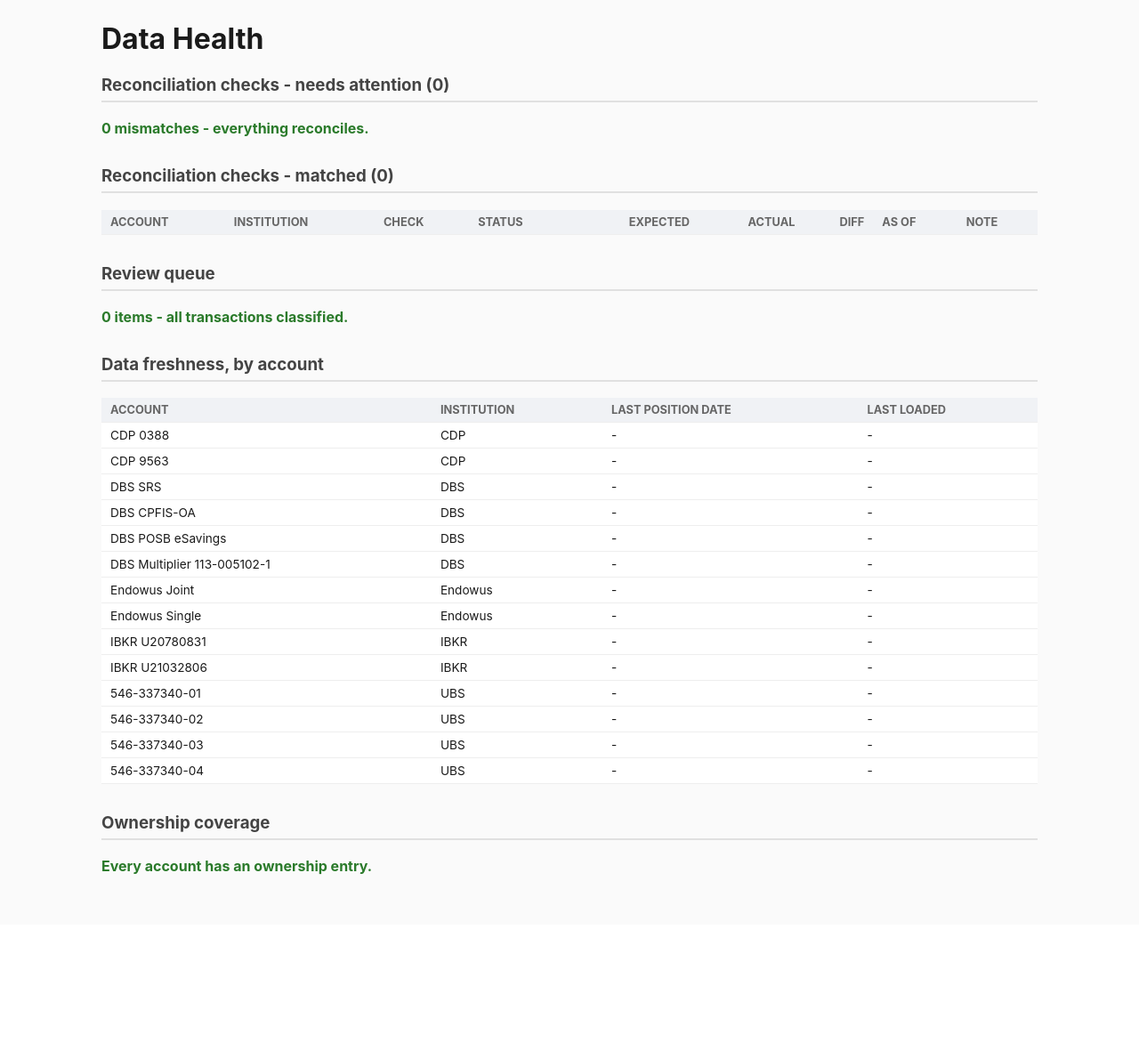
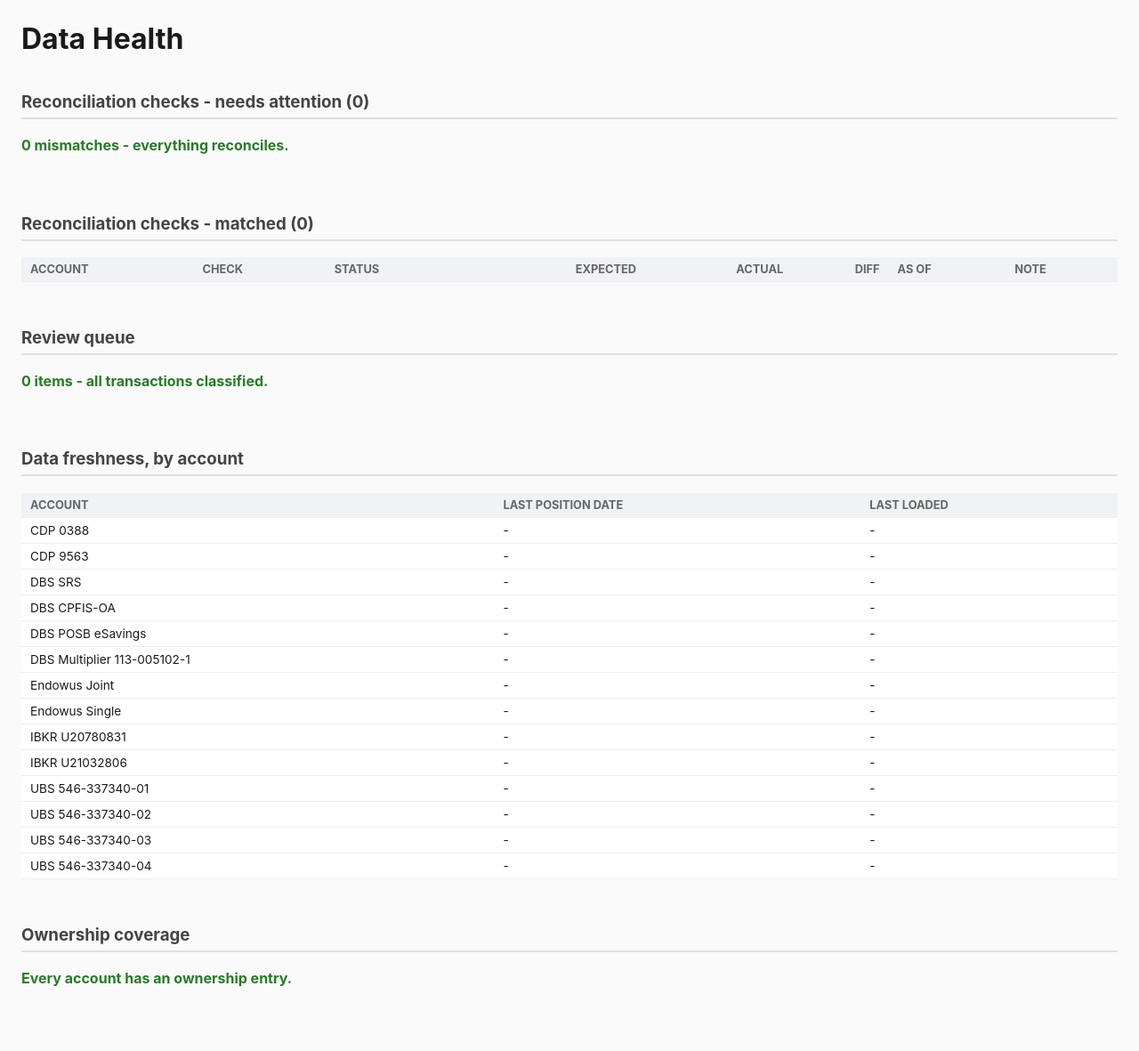
Before and after one commit to ss-ghub1/PersPortfolio, a Flask app: page /data_health in a window 1280 px wide. Shown: the part 55-1236 px from the top of the page at 89% size. Before the commit the page ends 1038 px from the top, so only its background shows below. Run offline with Flask 3, Linux system fonts and the light colour scheme; data comes from the database, SQL or seed files in the repository; data that the repository does not hold is empty.

Commit message:
Remove redundant Institution column app-wide; compact Transactions font

```diff
--- a/config/accounts.csv
+++ b/config/accounts.csv
@@ -1,8 +1,8 @@
 institution_id,native_account_code,account_label,base_currency,banking_relationship,display_code,funding_source
-UBS,0546 00337340 0001,UBS Portfolio 1,SGD,0546 00337340,546-337340-01,CASH
-UBS,0546 00337340 0002,UBS Portfolio 2,USD,0546 00337340,546-337340-02,CASH
-UBS,0546 00337340 0003,UBS Portfolio 3,USD,0546 00337340,546-337340-03,CASH
-UBS,0546 00337340 0004,UBS Portfolio 4 (direct equities - via proxy export),SGD,0546 00337340,546-337340-04,CASH
+UBS,0546 00337340 0001,UBS Portfolio 1,SGD,0546 00337340,UBS 546-337340-01,CASH
+UBS,0546 00337340 0002,UBS Portfolio 2,USD,0546 00337340,UBS 546-337340-02,CASH
+UBS,0546 00337340 0003,UBS Portfolio 3,USD,0546 00337340,UBS 546-337340-03,CASH
+UBS,0546 00337340 0004,UBS Portfolio 4 (direct equities - via proxy export),SGD,0546 00337340,UBS 546-337340-04,CASH
 Endowus,Endowus Joint,Endowus Joint (all goals),SGD,,Endowus Joint,CASH
 CDP,CDP 0388,CDP Securities Account (0388),SGD,,CDP 0388,CASH
 IBKR,U20780831,IBKR U20780831 (individual),SGD,,IBKR U20780831,CASH
--- a/static/style.css
+++ b/static/style.css
@@ -35,7 +35,7 @@ nav a.active { background: white; color: #1f3864; font-weight: bold; }
   font-size: 0.9em;
 }
 .owner-toggle a.active { background: #ffb000; color: #1a1a1a; border-color: #ffb000; font-weight: bold; }
-main { padding: 24px; max-width: 1100px; margin: 0 auto; }
+main { padding: 24px; max-width: 1600px; margin: 0 auto; }
 h1 { margin-top: 0; }
 .owner-badge {
   font-size: 0.5em;
@@ -49,6 +49,7 @@ h1 { margin-top: 0; }
 section { margin-bottom: 32px; }
 h2 { font-size: 1.3em; }
 h3 { color: #444; border-bottom: 2px solid #e0e0e0; padding-bottom: 6px; }
+section { overflow-x: auto; }
 table { width: 100%; border-collapse: collapse; background: white; }
 th, td { padding: 6px 10px; text-align: left; border-bottom: 1px solid #eee; font-size: 0.85em; vertical-align: top; }
 th { background: #f0f2f5; text-transform: uppercase; color: #666; font-size: 0.8em; }
@@ -79,6 +80,11 @@ tfoot td { font-weight: bold; border-top: 2px solid #999; }
 .filter-bar button:hover { background: #2d4a7a; }
 .nowrap { white-space: nowrap; }
 .hint { font-size: 0.5em; color: #888; font-weight: normal; }
+.table-compact th, .table-compact td { font-size: 0.75em; padding: 4px 8px; }
+.group-row td { border-top: 1px solid #ccc; }
+.sub-row td { color: #666; font-size: 0.95em; }
+.sub-row .sub-label { padding-left: 24px; }
+.hint-pct { color: #999; font-size: 0.9em; }
 .row-review { background: #fff0f0; }
 .row-gap { background: #f5f5f5; color: #777; }
 .all-clear { color: #2a7a2a; font-weight: bold; }
--- a/templates/_txn_detail.html
+++ b/templates/_txn_detail.html
@@ -1,9 +1,9 @@
 <section>
   <h3>Detail ({{ detail.rows | length }} transactions)</h3>
-  <table>
+  <table class="table-compact">
     <thead>
       <tr>
-        <th>Date</th><th>Account</th><th>Institution</th><th>Subtype</th>
+        <th>Date</th><th>Account</th><th>Subtype</th>
         <th>Description</th><th class="num">Qty</th><th class="num">Price</th>
         <th class="num">Amount (Native)</th><th class="num">Amount (SGD)</th>
       </tr>
@@ -13,7 +13,6 @@
       <tr>
         <td class="nowrap">{{ t.trade_date }}</td>
         <td>{{ t.display_code }}</td>
-        <td>{{ t.institution_id }}</td>
         <td>{{ t.txn_subtype or "-" }}</td>
         <td>{{ t.description or t.instrument_name or "-" }}</td>
         <td class="num">{{ "{:,.2f}".format(t.quantity) if t.quantity is not none else "-" }}</td>
--- a/templates/data_health.html
+++ b/templates/data_health.html
@@ -8,7 +8,7 @@
       <table>
         <thead>
           <tr>
-            <th>Account</th><th>Institution</th><th>Check</th><th>Status</th>
+            <th>Account</th><th>Check</th><th>Status</th>
             <th class="num">Expected</th><th class="num">Actual</th><th class="num">Diff</th>
             <th>As of</th><th>Note</th>
           </tr>
@@ -17,7 +17,6 @@
           {% for r in reconciliation.mismatches %}
           <tr class="{{ 'row-review' if r.label == 'MISMATCH / Review' else 'row-gap' }}">
             <td>{{ r.display_code }}</td>
-            <td>{{ r.institution_id }}</td>
             <td>{{ r.scope }}</td>
             <td><strong>{{ r.label }}</strong></td>
             <td class="num">{{ "{:,.2f}".format(r.expected_value) if r.expected_value is not none else "-" }}</td>
@@ -39,7 +38,7 @@
     <table>
       <thead>
         <tr>
-          <th>Account</th><th>Institution</th><th>Check</th><th>Status</th>
+          <th>Account</th><th>Check</th><th>Status</th>
           <th class="num">Expected</th><th class="num">Actual</th><th class="num">Diff</th>
           <th>As of</th><th>Note</th>
         </tr>
@@ -48,7 +47,6 @@
         {% for r in reconciliation.matched %}
         <tr>
           <td>{{ r.display_code }}</td>
-          <td>{{ r.institution_id }}</td>
           <td>{{ r.scope }}</td>
           <td>{{ r.label }}</td>
           <td class="num">{{ "{:,.2f}".format(r.expected_value) if r.expected_value is not none else "-" }}</td>
@@ -68,7 +66,7 @@
       <table>
         <thead>
           <tr>
-            <th>Account</th><th>Institution</th><th>Date</th><th class="num">Amount</th>
+            <th>Account</th><th>Date</th><th class="num">Amount</th>
             <th>Description</th><th>Source file</th>
           </tr>
         </thead>
@@ -76,7 +74,6 @@
           {% for t in review_queue %}
           <tr>
             <td>{{ t.display_code }}</td>
-            <td>{{ t.institution_id }}</td>
             <td class="nowrap">{{ t.trade_date }}</td>
             <td class="num">{{ "{:,.2f}".format(t.gross_amount) if t.gross_amount is not none else "-" }} {{ t.currency }}</td>
             <td>{{ t.raw_description or t.raw_txn_type_label or "-" }}</td>
@@ -94,13 +91,12 @@
     <h3>Data freshness, by account</h3>
     <table>
       <thead>
-        <tr><th>Account</th><th>Institution</th><th>Last position date</th><th>Last loaded</th></tr>
+        <tr><th>Account</th><th>Last position date</th><th>Last loaded</th></tr>
       </thead>
       <tbody>
         {% for f in freshness %}
         <tr>
           <td>{{ f.display_code }}</td>
-          <td>{{ f.institution_id }}</td>
           <td class="nowrap">{{ f.last_position_date or "-" }}</td>
           <td class="nowrap">{{ f.last_loaded_at or "-" }}</td>
         </tr>
--- a/templates/fees.html
+++ b/templates/fees.html
@@ -19,7 +19,7 @@
     <table>
       <thead>
         <tr>
-          <th>Account</th><th>Institution</th><th>Subtype</th><th>Year</th>
+          <th>Account</th><th>Subtype</th><th>Year</th>
           <th class="num"># Txns</th>
           <th class="num">Amount (Native)</th><th class="num">Amount (SGD)</th>
         </tr>
@@ -28,7 +28,6 @@
         {% for f in data.rows %}
         <tr>
           <td>{{ f.display_code }}</td>
-          <td>{{ f.institution_id }}</td>
           <td>{{ f.txn_subtype or "-" }}</td>
           <td>{{ f.year }}</td>
           <td class="num">{{ f.n }}</td>
@@ -39,7 +38,7 @@
       </tbody>
       <tfoot>
         <tr>
-          <td colspan="6">TOTAL</td>
+          <td colspan="5">TOTAL</td>
           <td class="num">{{ "{:,.2f}".format(data.total_sgd) }}</td>
         </tr>
       </tfoot>
--- a/templates/income.html
+++ b/templates/income.html
@@ -19,7 +19,7 @@
     <table>
       <thead>
         <tr>
-          <th>Account</th><th>Institution</th><th>Year</th><th>Subtype</th>
+          <th>Account</th><th>Year</th><th>Subtype</th>
           <th class="num"># Payments</th>
           <th class="num">Amount (Native)</th><th class="num">Amount (SGD)</th>
         </tr>
@@ -28,7 +28,6 @@
         {% for i in data.rows %}
         <tr>
           <td>{{ i.display_code }}</td>
-          <td>{{ i.institution_id }}</td>
           <td>{{ i.year }}</td>
           <td>{{ i.txn_subtype or "-" }}</td>
           <td class="num">{{ i.n }}</td>
@@ -39,7 +38,7 @@
       </tbody>
       <tfoot>
         <tr>
-          <td colspan="6">TOTAL</td>
+          <td colspan="5">TOTAL</td>
           <td class="num">{{ "{:,.2f}".format(data.total_sgd) }}</td>
         </tr>
       </tfoot>
--- a/templates/overview.html
+++ b/templates/overview.html
@@ -18,7 +18,7 @@
     <table>
       <thead>
         <tr>
-          <th>Account</th><th>Institution</th><th>Funding</th>
+          <th>Account</th><th>Funding</th>
           <th class="num">Native value</th><th class="num">Value (SGD)</th>
           {% if owner %}<th class="num">Ownership</th>{% endif %}
           <th>As of</th>
@@ -28,7 +28,6 @@
         {% for a in accounts.rows %}
         <tr>
           <td>{{ a.display_code }}</td>
-          <td>{{ a.institution_id }}</td>
           <td>{{ a.funding_source }}</td>
           <td class="num">{{ "{:,.0f}".format(a.native_value) }} {{ a.base_currency }}</td>
           <td class="num">{{ "{:,.0f}".format(a.value_sgd) if a.value_sgd is not none else "-" }}</td>
@@ -39,7 +38,7 @@
       </tbody>
       <tfoot>
         <tr>
-          <td colspan="4">TOTAL</td>
+          <td colspan="3">TOTAL</td>
           <td class="num">{{ "{:,.0f}".format(accounts.total_sgd) }}</td>
           {% if owner %}<td></td>{% endif %}
           <td></td>
--- a/templates/positions.html
+++ b/templates/positions.html
@@ -27,7 +27,7 @@
     <table>
       <thead>
         <tr>
-          <th>Account</th><th>Institution</th><th>Instrument</th><th>Asset Class</th>
+          <th>Account</th><th>Instrument</th><th>Asset Class</th>
           <th>Funding</th><th class="num">Quantity</th><th class="num">On Loan</th>
           <th class="num">Value (Native)</th><th class="num">Value (SGD)</th><th>As of</th>
         </tr>
@@ -36,7 +36,6 @@
         {% for p in data.rows %}
         <tr>
           <td>{{ p.display_code }}</td>
-          <td>{{ p.institution_id }}</td>
           <td>{{ p.instrument_name }}</td>
           <td>{{ p.asset_class or "-" }}</td>
           <td>{{ p.funding_source or "-" }}</td>
@@ -50,7 +49,7 @@
       </tbody>
       <tfoot>
         <tr>
-          <td colspan="8">TOTAL</td>
+          <td colspan="7">TOTAL</td>
           <td class="num">{{ "{:,.0f}".format(data.total_sgd) }}</td>
           <td></td>
         </tr>
--- a/templates/transactions.html
+++ b/templates/transactions.html
@@ -48,10 +48,10 @@
   {% include "_yearly_totals.html" %}
 
   <section>
-    <table>
+    <table class="table-compact">
       <thead>
         <tr>
-          <th>Date</th><th>Account</th><th>Institution</th><th>Leg</th>
+          <th>Date</th><th>Account</th><th>Leg</th>
           <th>Type</th><th>Subtype</th><th>Instrument</th><th>Description</th>
           <th class="num">Qty</th><th class="num">Price</th>
           <th class="num">Amount (Native)</th><th class="num">Amount (SGD)</th>
@@ -62,7 +62,6 @@
         <tr>
           <td class="nowrap">{{ t.trade_date }}</td>
           <td>{{ t.display_code }}</td>
-          <td>{{ t.institution_id }}</td>
           <td>{{ t.source_leg }}</td>
           <td>{{ t.txn_type }}</td>
           <td>{{ t.txn_subtype or "-" }}</td>
```
